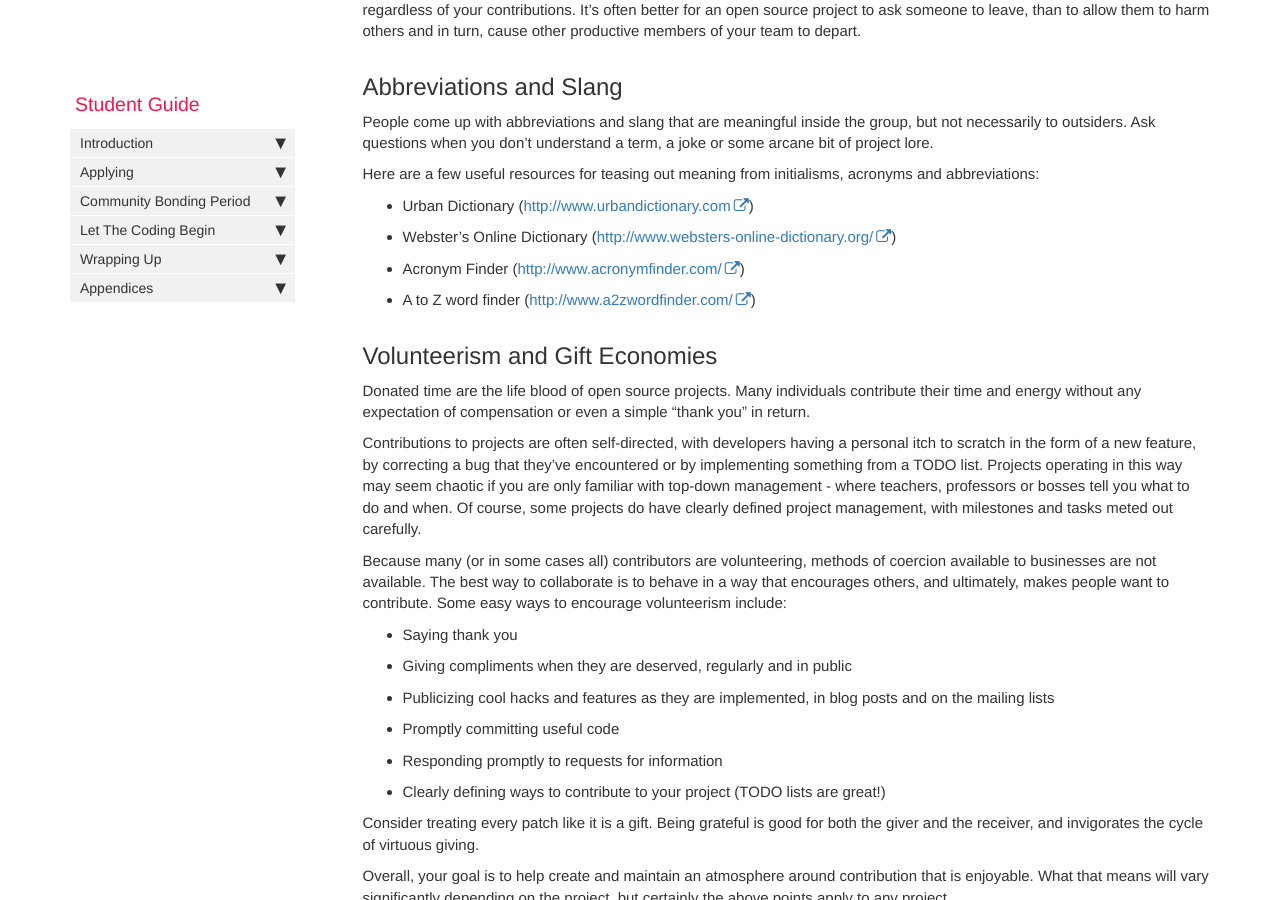
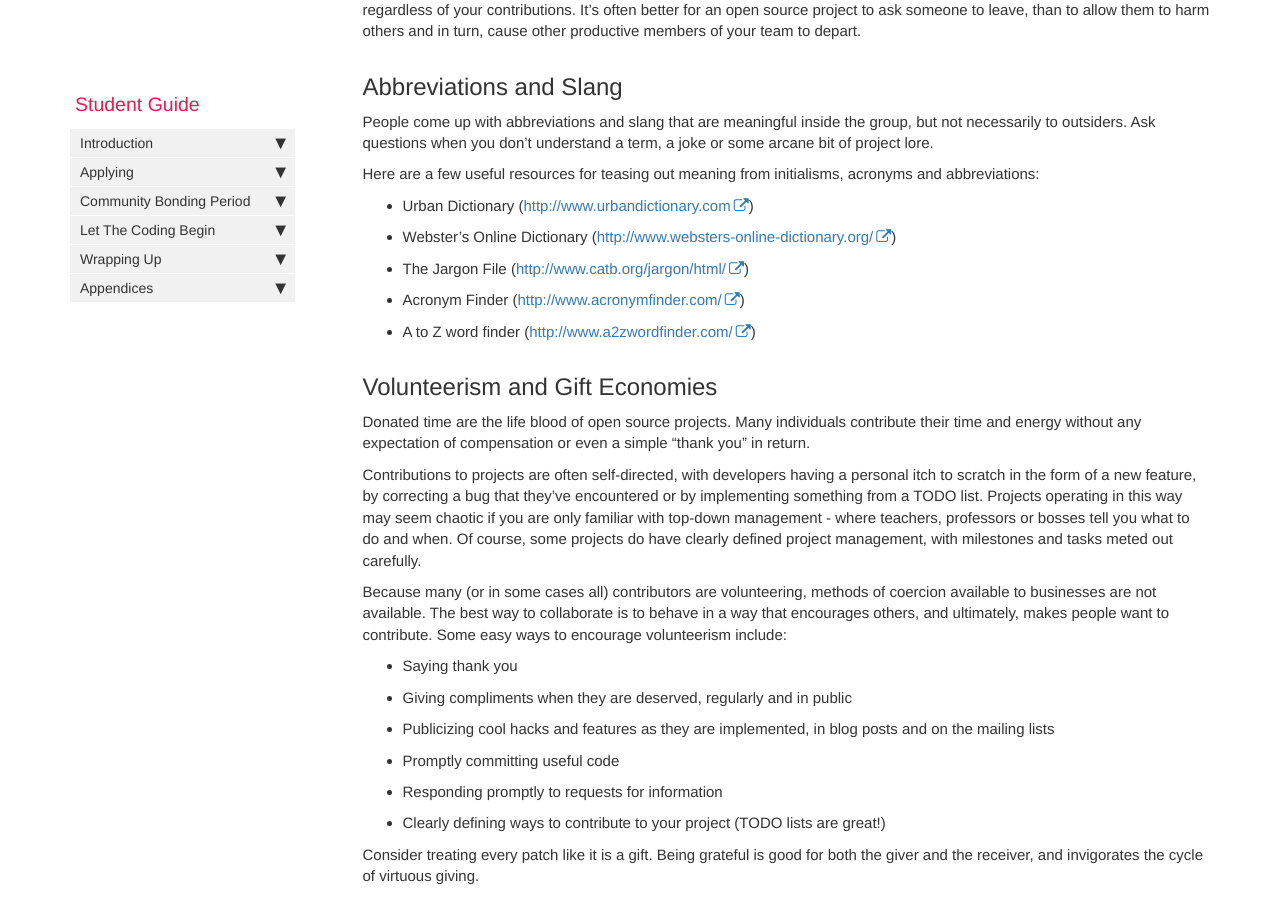
Before and after one commit to google/gsocguides, a Jekyll site: the page built from pages/student/10-open_source_culture.md, in a window 1280 px wide and 900 px high, scrolled down 1151 px. Built offline with Jekyll 4.4.1, drawn with Linux system fonts in a browser that asks for light colours.

Commit message:
Fixed bold formatting; added the Jargon File as a source for abbreviations and slang

```diff
--- a/pages/student/10-open_source_culture.md
+++ b/pages/student/10-open_source_culture.md
@@ -41,6 +41,7 @@ Here are a few useful resources for teasing out meaning from initialisms, acrony
 
 *   Urban Dictionary (<http://www.urbandictionary.com>)
 *   Webster's Online Dictionary (<http://www.websters-online-dictionary.org/>)
+*   The Jargon File (<http://www.catb.org/jargon/html/>)
 *   Acronym Finder (<http://www.acronymfinder.com/>)
 *   A to Z word finder (<http://www.a2zwordfinder.com/>)
 
```
Also changed, not shown: pages/student/07-being_turned_down.md (+1 -1 lines).
